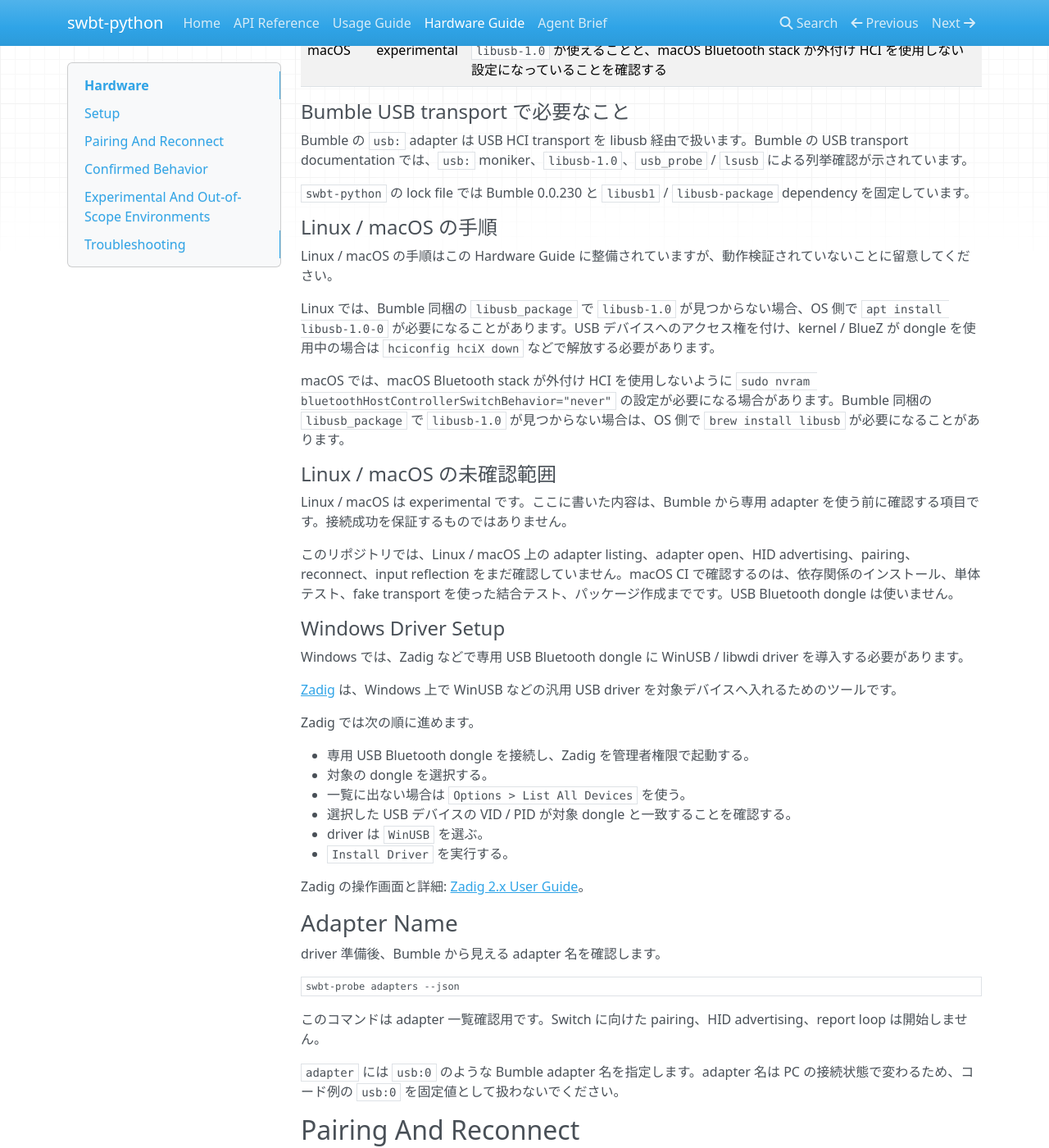
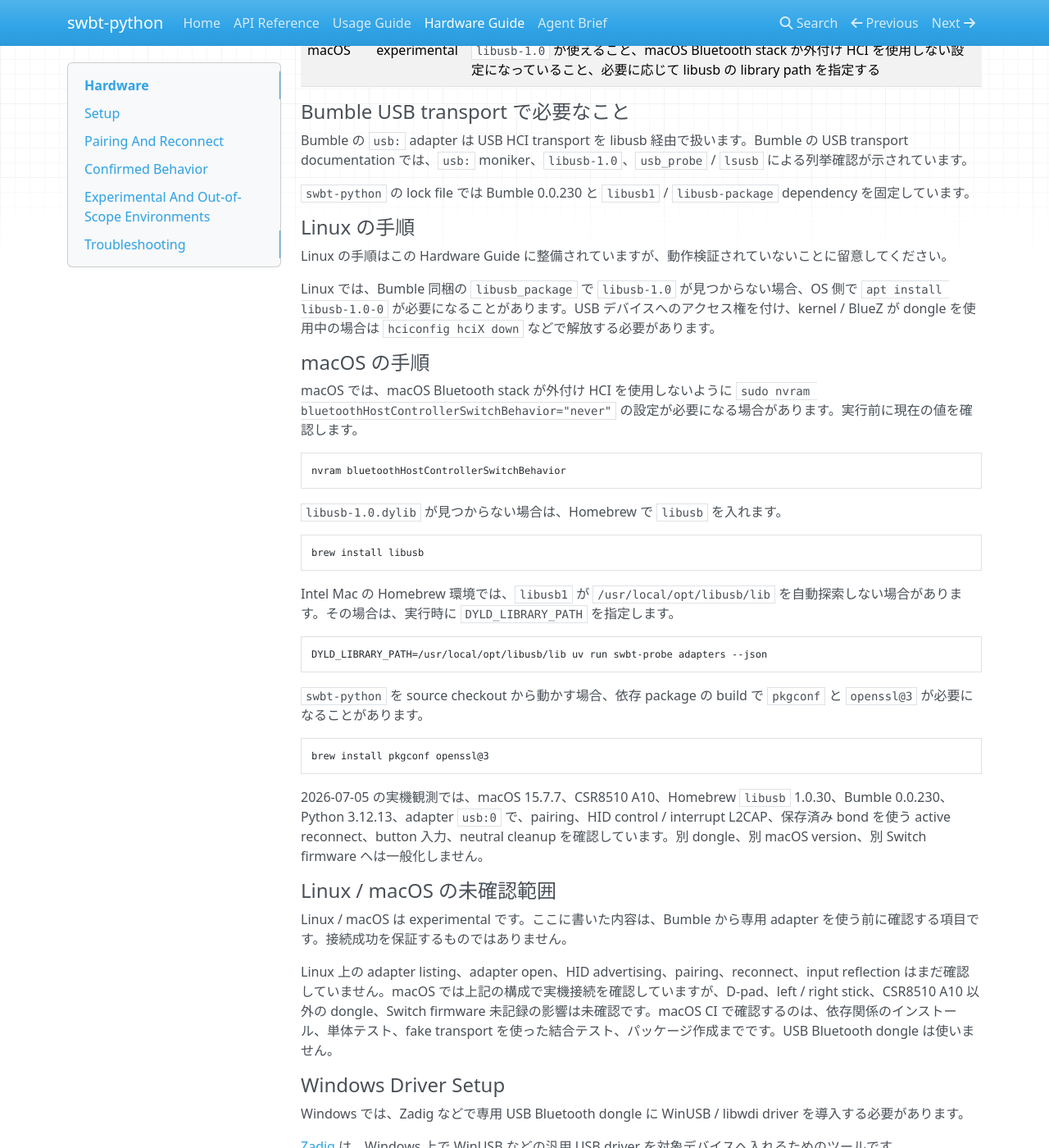
Before and after one commit to niart120/swbt-python, an MkDocs documentation site: the page built from docs/hardware.md, in a window 1280 px wide and 1400 px high, scrolled down 702 px. Shown: the whole window at 82% size. Built offline with MkDocs 1.6.1, drawn with Linux system fonts in a browser that asks for light colours; nearby versions of some CDN libraries; some of the changed text lies outside the part shown.

Commit message:
docs(hardware): macOS手順と確認範囲を更新

````diff
--- a/docs/hardware.md
+++ b/docs/hardware.md
@@ -22,7 +22,7 @@
 |---|---|---|
 | Windows | supported | Zadig などで専用 dongle に WinUSB / libwdi driver を導入する |
 | Linux | experimental | `libusb-1.0` が使えること、USB デバイスにアクセスできること、kernel / BlueZ が対象 dongle を使用中でないことを確認する |
-| macOS | experimental | `libusb-1.0` が使えることと、macOS Bluetooth stack が外付け HCI を使用しない設定になっていることを確認する |
+| macOS | experimental | `libusb-1.0` が使えること、macOS Bluetooth stack が外付け HCI を使用しない設定になっていること、必要に応じて libusb の library path を指定する |
 
 #### Bumble USB transport で必要なこと
 
@@ -30,19 +30,45 @@
 
 `swbt-python` の lock file では Bumble 0.0.230 と `libusb1` / `libusb-package` dependency を固定しています。
 
-#### Linux / macOS の手順
+#### Linux の手順
 
-Linux / macOS の手順はこの Hardware Guide に整備されていますが、動作検証されていないことに留意してください。
+Linux の手順はこの Hardware Guide に整備されていますが、動作検証されていないことに留意してください。
 
 Linux では、Bumble 同梱の `libusb_package` で `libusb-1.0` が見つからない場合、OS 側で `apt install libusb-1.0-0` が必要になることがあります。USB デバイスへのアクセス権を付け、kernel / BlueZ が dongle を使用中の場合は `hciconfig hciX down` などで解放する必要があります。
 
-macOS では、macOS Bluetooth stack が外付け HCI を使用しないように `sudo nvram bluetoothHostControllerSwitchBehavior="never"` の設定が必要になる場合があります。Bumble 同梱の `libusb_package` で `libusb-1.0` が見つからない場合は、OS 側で `brew install libusb` が必要になることがあります。
+#### macOS の手順
+
+macOS では、macOS Bluetooth stack が外付け HCI を使用しないように `sudo nvram bluetoothHostControllerSwitchBehavior="never"` の設定が必要になる場合があります。実行前に現在の値を確認します。
+
+```console
+nvram bluetoothHostControllerSwitchBehavior
+```
+
+`libusb-1.0.dylib` が見つからない場合は、Homebrew で `libusb` を入れます。
+
+```console
+brew install libusb
+```
+
+Intel Mac の Homebrew 環境では、`libusb1` が `/usr/local/opt/libusb/lib` を自動探索しない場合があります。その場合は、実行時に `DYLD_LIBRARY_PATH` を指定します。
+
+```console
+DYLD_LIBRARY_PATH=/usr/local/opt/libusb/lib uv run swbt-probe adapters --json
+```
+
+`swbt-python` を source checkout から動かす場合、依存 package の build で `pkgconf` と `openssl@3` が必要になることがあります。
+
+```console
+brew install pkgconf openssl@3
+```
+
+2026-07-05 の実機観測では、macOS 15.7.7、CSR8510 A10、Homebrew `libusb` 1.0.30、Bumble 0.0.230、Python 3.12.13、adapter `usb:0` で、pairing、HID control / interrupt L2CAP、保存済み bond を使う active reconnect、button 入力、neutral cleanup を確認しています。別 dongle、別 macOS version、別 Switch firmware へは一般化しません。
 
 #### Linux / macOS の未確認範囲
 
 Linux / macOS は experimental です。ここに書いた内容は、Bumble から専用 adapter を使う前に確認する項目です。接続成功を保証するものではありません。
 
-このリポジトリでは、Linux / macOS 上の adapter listing、adapter open、HID advertising、pairing、reconnect、input reflection をまだ確認していません。macOS CI で確認するのは、依存関係のインストール、単体テスト、fake transport を使った結合テスト、パッケージ作成までです。USB Bluetooth dongle は使いません。
+Linux 上の adapter listing、adapter open、HID advertising、pairing、reconnect、input reflection はまだ確認していません。macOS では上記の構成で実機接続を確認していますが、D-pad、left / right stick、CSR8510 A10 以外の dongle、Switch firmware 未記録の影響は未確認です。macOS CI で確認するのは、依存関係のインストール、単体テスト、fake transport を使った結合テスト、パッケージ作成までです。USB Bluetooth dongle は使いません。
 
 #### Windows Driver Setup
 
@@ -92,16 +118,24 @@
 - Button A、D-pad、left / right stick の入力反映。
 - neutral 後に入力が残らないこと。
 
+2026-07-05 時点では、macOS 15.7.7、CSR8510 A10、Homebrew `libusb`、Switch 2、adapter `usb:0` の組み合わせで次を確認済みです。
+
+- 初回 pairing。
+- 保存済み pairing 情報を使う active reconnect。
+- 主要 subcommand への応答を含む初期化 sequence。
+- Button 入力の反映。
+- neutral 後に入力が残らないこと。
+
 確認済み条件の trace、Bumble version、Python version、driver version は [hardware-test-log](hardware-test-log.md) にあります。
 
 ## Experimental And Out-of-Scope Environments
 
-- Linux / macOS は experimental です。対応確認済みではありません。
+- Linux / macOS は experimental です。macOS は上記の構成だけを確認済み条件として扱います。
 - CSR8510 A10 以外の Bluetooth dongle。
 - Switch 2 firmware 22.1.0 以外の対象機器と firmware。
 - PC の通常 Bluetooth 機能と同じ adapter を使う構成。
 
-Linux / macOS で必要になる OS 側設定は、Bumble から専用 adapter を使うためのものです。設定しても接続成功を意味しません。Linux の kernel / BlueZ との競合解消、macOS の NVRAM 設定、実機 pairing、入力反映は未確認です。
+Linux / macOS で必要になる OS 側設定は、Bumble から専用 adapter を使うためのものです。設定しても接続成功を意味しません。Linux の kernel / BlueZ との競合解消、Linux の実機接続、macOS の別構成は未確認です。
 
 ## Troubleshooting
 
````
Also changed, not shown: docs/hardware-test-log.md (+4 -4 lines), 1 other file.
